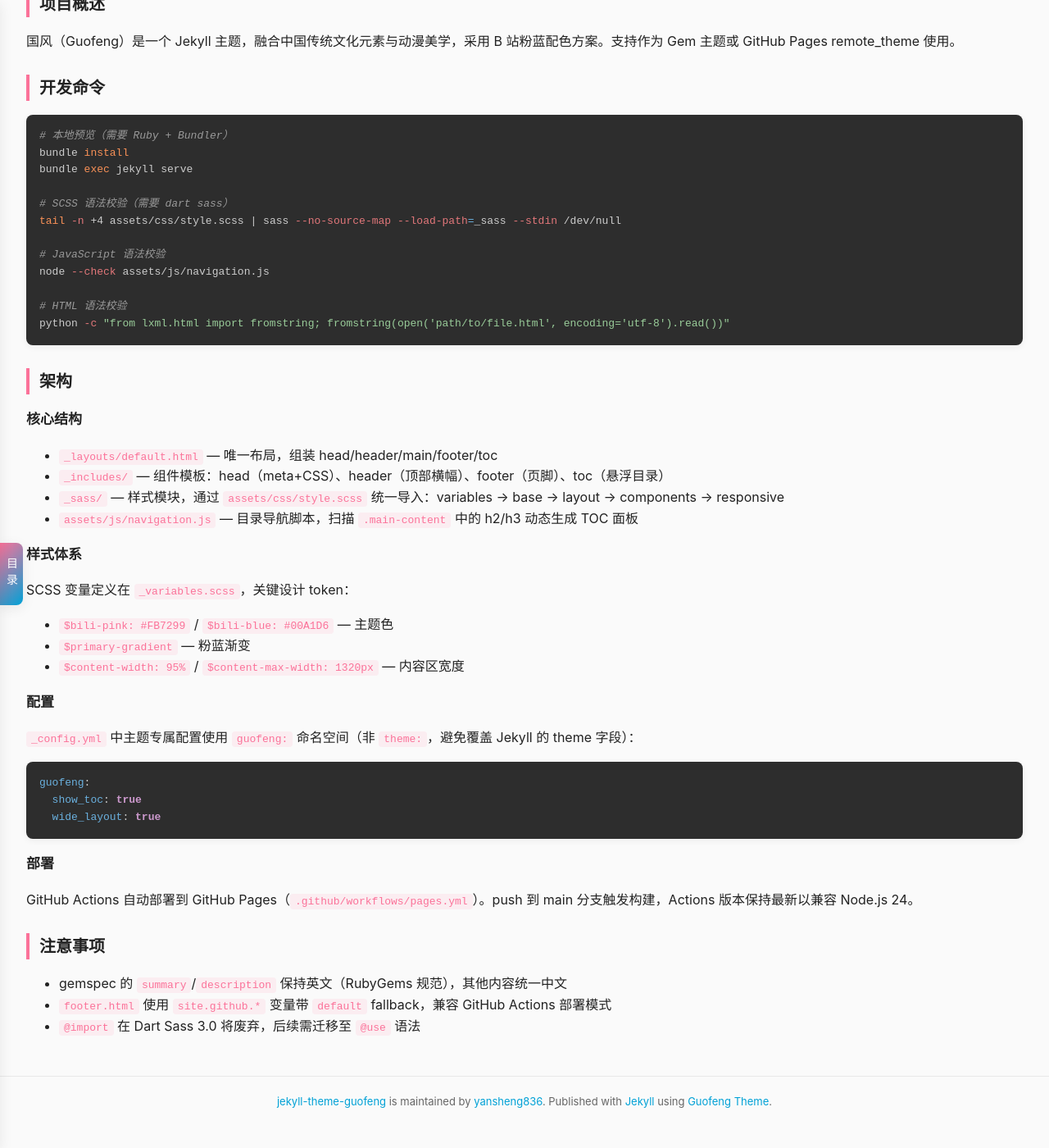
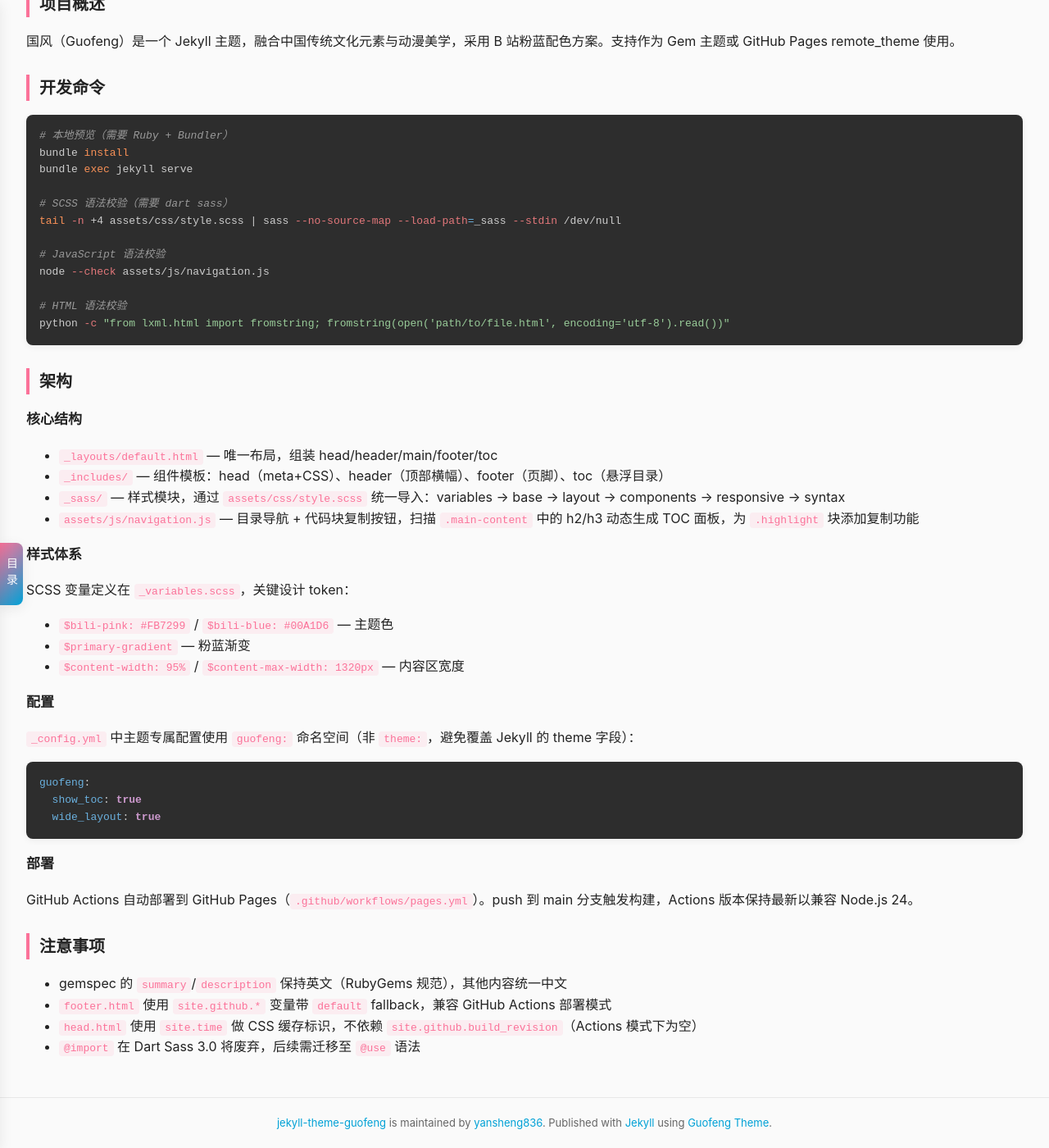
Before and after one commit to yansheng836/jekyll-theme-guofeng, a Jekyll site: the page built from CLAUDE.md, in a window 1280 px wide and 1400 px high, scrolled down 383 px. Shown: the whole window at 82% size. Built offline with Jekyll 4.4.1, drawn with Linux system fonts in a browser that asks for light colours; our own code applies the rules of GitHub Pages for plain Markdown files; before the commit the page ends 1757 px from its top, so only the background shows below that.

Commit message:
docs: 更新 README 和 CLAUDE.md，补充代码高亮和复制按钮功能
Co-Authored-By: Claude Opus 4.7 <noreply@anthropic.com>

```diff
--- a/CLAUDE.md
+++ b/CLAUDE.md
@@ -29,8 +29,8 @@ python -c "from lxml.html import fromstring; fromstring(open('path/to/file.html'
 
 - `_layouts/default.html` — 唯一布局，组装 head/header/main/footer/toc
 - `_includes/` — 组件模板：head（meta+CSS）、header（顶部横幅）、footer（页脚）、toc（悬浮目录）
-- `_sass/` — 样式模块，通过 `assets/css/style.scss` 统一导入：variables → base → layout → components → responsive
-- `assets/js/navigation.js` — 目录导航脚本，扫描 `.main-content` 中的 h2/h3 动态生成 TOC 面板
+- `_sass/` — 样式模块，通过 `assets/css/style.scss` 统一导入：variables → base → layout → components → responsive → syntax
+- `assets/js/navigation.js` — 目录导航 + 代码块复制按钮，扫描 `.main-content` 中的 h2/h3 动态生成 TOC 面板，为 `.highlight` 块添加复制功能
 
 ### 样式体系
 
@@ -57,4 +57,5 @@ GitHub Actions 自动部署到 GitHub Pages（`.github/workflows/pages.yml`）
 
 - gemspec 的 `summary`/`description` 保持英文（RubyGems 规范），其他内容统一中文
 - `footer.html` 使用 `site.github.*` 变量带 `default` fallback，兼容 GitHub Actions 部署模式
+- `head.html` 使用 `site.time` 做 CSS 缓存标识，不依赖 `site.github.build_revision`（Actions 模式下为空）
 - `@import` 在 Dart Sass 3.0 将废弃，后续需迁移至 `@use` 语法
```
Also changed, not shown: README.md.
